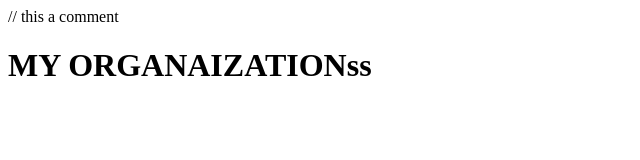
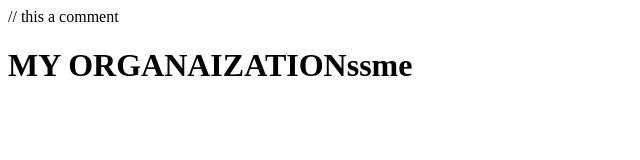
Before and after one commit to abdallaelnjoomi/maamoon_organization, a plain HTML site: page index.html in a window 1280 px wide. Shown: the full height of the page, 0-640 px from the left. Drawn offline with Linux system fonts and the light colour scheme.

Commit message:
second changings of the codes

```diff
--- a/index.html
+++ b/index.html
@@ -11,7 +11,7 @@
     // this a comment
 
     <head></head>
-    <h1>MY ORGANAIZATIONss</h1>
+    <h1>MY ORGANAIZATIONssme</h1>
 </body>
 
 </html>
```
